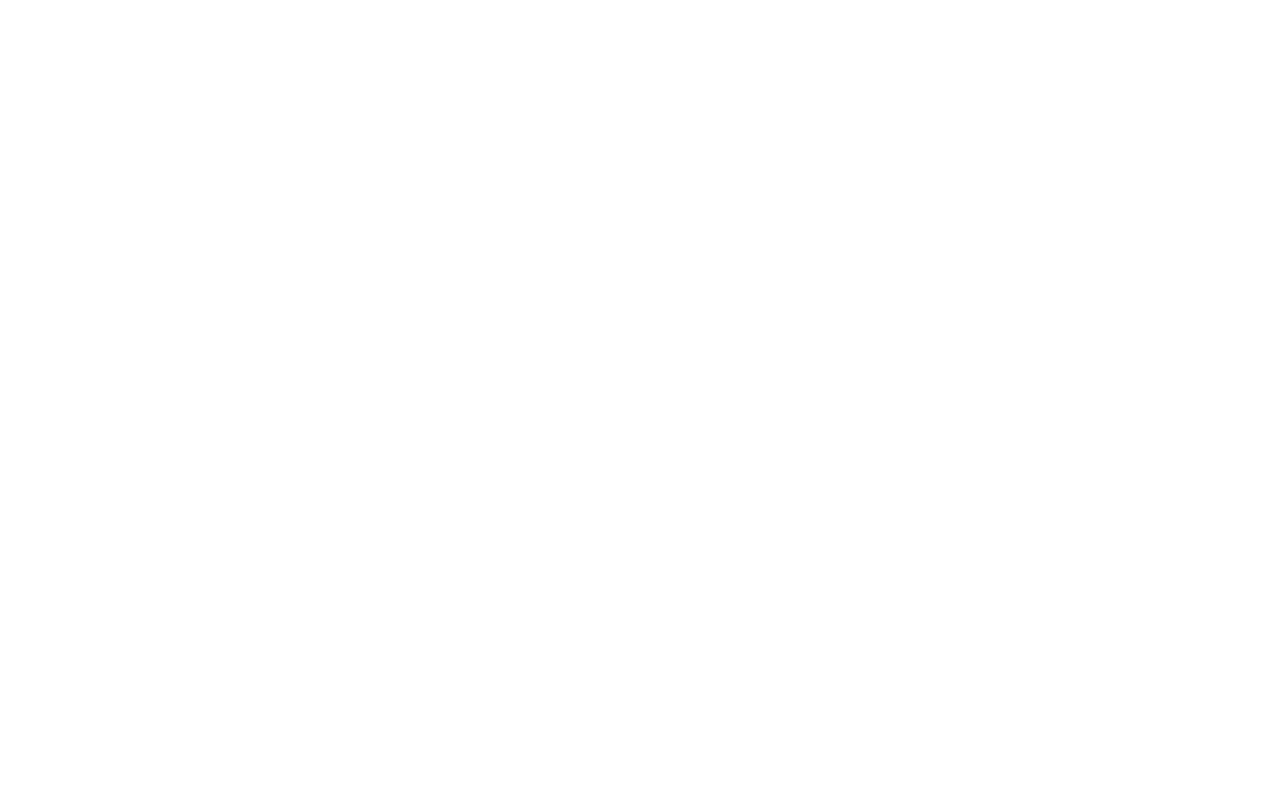
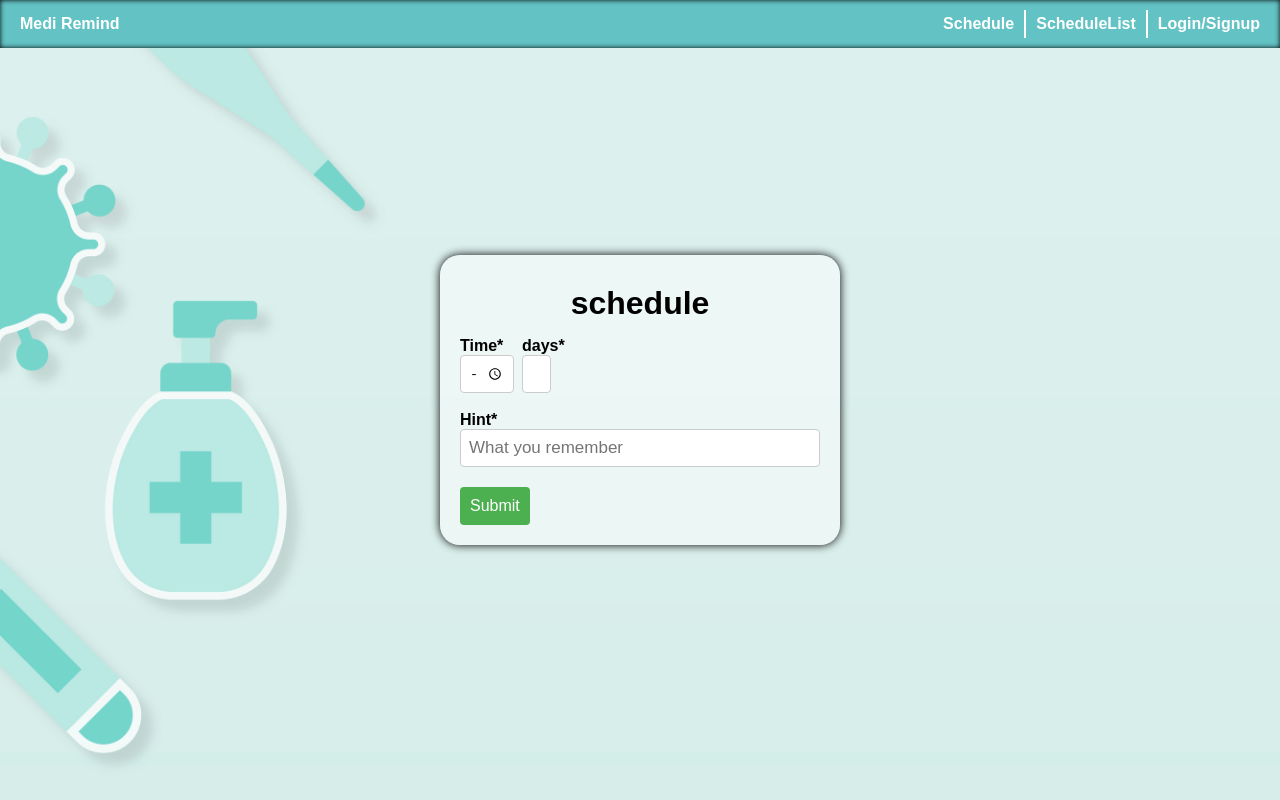
Before and after one commit to Namachivayam2001/Medication-Remainder, a React (Create React App) app in the folder front-end/: page /schedule/form in a window 1280 px wide. Before the commit this address had no page. Built offline with nearby package versions, Linux system fonts and the light colour scheme.

Commit message:
data storing and ritriving succes

```diff
--- a/front-end/package.json
+++ b/front-end/package.json
@@ -7,6 +7,7 @@
     "@testing-library/jest-dom": "^5.17.0",
     "@testing-library/react": "^13.4.0",
     "@testing-library/user-event": "^13.5.0",
+    "axios": "^1.6.5",
     "react": "^18.2.0",
     "react-dom": "^18.2.0",
     "react-icons": "^4.12.0",
--- a/front-end/public/index.html
+++ b/front-end/public/index.html
@@ -2,15 +2,6 @@
 <html lang="en">
 <head>
     <meta charset="utf-8" />
-    <link rel="icon" href="%PUBLIC_URL%/favicon.ico" />
-    <meta name="viewport" content="width=device-width, initial-scale=1" />
-    <meta name="theme-color" content="#000000" />
-    <meta
-    name="description"
-    content="Web site created using create-react-app"
-    />
-    <link rel="apple-touch-icon" href="%PUBLIC_URL%/logo192.png" />
-    <link rel="manifest" href="%PUBLIC_URL%/manifest.json" />
     <title>React App</title>
 </head>
 <body>
--- a/front-end/src/App.js
+++ b/front-end/src/App.js
@@ -2,13 +2,15 @@ import Home from './home-page/Home';
 import {Routes, Route } from 'react-router-dom';
 import './home.css';
 import ScheduleForm from './forms/ScheduleForm';
+import ScheduleList from './user-acount-page/ScheduleList';
 
 function App() {
     return (
         <Routes>
             <Route path="/" element={<Home />} />
-            <Route path="/form">
-                <Route path="schedule" element={<ScheduleForm />} />
+            <Route path="/schedule">
+                <Route path="form" element={<ScheduleForm />} />
+                <Route path="data" element={<ScheduleList />} />
             </Route>
         </Routes>
     );
--- a/front-end/src/forms/ScheduleForm.js
+++ b/front-end/src/forms/ScheduleForm.js
@@ -1,37 +1,55 @@
 import React, { useState } from 'react';
 import './scheduleForm.css';
-import { useNavigate } from 'react-router-dom';
+import axios from 'axios';
+import Header from '../home-page/Header';
 
 function ScheduleForm() {
-    const navigate = useNavigate();
-
-    const submit = () => {
-        navigate('/');
-    }
 
     const [days, setDays] = useState('');  // Add this line
     const [hint, setHint] = useState('');
     const [daysError, setDaysError] = useState('');
     const [hintError, setHintError] = useState('');
+    const [data, setData] = useState({
+        time: '',
+        days: '',
+        hint: ''
+    })
+
+    const submit = async(e) => {
+
+        try {
+            const response = await axios.post('http://localhost:3030/schedule/form', data);
+            console.log(response.data);
+        } catch (error) {
+            console.error('Error posting data:', error);
+        }
+
+    }
 
     const handleDaysChange = (event) => {
         const days = event.target.value;
         setDays(days);
         setDaysError(days < 1 || days > 100 ? 'Days must be 1 and 100' : '');
+        if(!daysError){
+            setData({...data, days: days});
+        }
     };
 
     const handleHintChange = (event) => {
         const hint = event.target.value;
         setHint(hint);
         setHintError(hint.length < 1 || hint.length > 100 ? 'Hint must be 1 and 100 characters' : '');
+        if(!hintError){
+            setData({...data, hint: hint});
+        }
     };
+
     return (
       <div className="container">
+        <Header />
         <form
             id="form"
-            action="/schedule-form-submit"
-            onSubmit={submit}
-            method="POST"
+            onSubmit={(e) => submit(e)}
         >
             <h1 className="form-items">schedule</h1>
             <div className="form-items">
@@ -42,6 +60,7 @@ function ScheduleForm() {
                         id="timeInput"
                         name="userTime"
                         required
+                        onChange={(e) => {setData({...data, time: e.target.value})}}
                     />
                 </div>
                 <div className="days">
--- a/front-end/src/forms/scheduleForm.css
+++ b/front-end/src/forms/scheduleForm.css
@@ -1,5 +1,15 @@
 .container {
+    background-image: url('../../public/images/v870-tang-37.jpg');
+	background-size: cover;
+	background-position: center;
+	background-repeat: no-repeat;
     width: 100%;
+    height: 100vh;
+    box-sizing: border-box;
+    display: flex;
+    align-items: center;
+    justify-content: center;
+    background-color: #f2f2f2;
 }
 
 input{
@@ -18,13 +28,12 @@ input{
 
 form{
     max-width: 400px;
-    margin: 50px auto;
     border-radius: 20px;
     padding: 20px;
     display: flex;
     flex-direction: column;
-    background-color: #fff;
-    box-shadow: 0 0 10px white;
+    background-color: rgba(255, 255, 255, 0.5);
+    box-shadow: 0 0 10px #000;
 }
 
 .days, .time{
--- a/front-end/src/home-page/Header.js
+++ b/front-end/src/home-page/Header.js
@@ -8,10 +8,14 @@ function Header() {
             </p>
             <ul id="nav-right-icons">
                     <li className="schedule-icon">
-                        <Link to="/form/schedule" >Schedule</Link>
+                        <Link to="/schedule/form" >Schedule</Link>
                     </li>
-                    <li className="contact-icon">Contact</li>
-                    <li className="login-icon">Login/Signup</li>
+                    <li className="contact-icon">
+                        <Link to="/schedule/data" >ScheduleList</Link>
+                    </li>
+                    <li className="login-icon">
+                        Login/Signup
+                    </li>
             </ul>
       </div>
     );
--- a/front-end/src/home-page/SubMain1.js
+++ b/front-end/src/home-page/SubMain1.js
@@ -13,7 +13,7 @@ function SubMain1() {
             <div id="sub-nest-1-1"  >
                 <h1>Never Miss a Dose Again</h1>
                 <p>Stay on track with your medications using Medi Remind, the medication reminder application.</p>
-                <Link to="/form/schedule">
+                <Link to="/schedule/form">
                     <button>Schedule</button>
                 </Link>
                 <div id="ratting">
--- /dev/null
+++ b/front-end/src/user-acount-page/ScheduleList.js
@@ -0,0 +1,64 @@
+import React, { useState, useEffect } from 'react';
+import axios from 'axios';
+import Header from '../home-page/Header';
+import './scheduleList.css'
+
+function ScheduleList() {
+    const [data, setData] = useState([]);
+    const [loading, setLoading] = useState(true);
+    const [error, setError] = useState(null);
+
+    useEffect(() => {
+        const fetchData = async () => {
+            try {
+                const response = await axios.get('http://localhost:3030/schedule/data');
+                setData(response.data);
+                console.log(data)
+            } catch (error) {
+                console.error('Error fetching data:', error);
+                setError('Error fetching data. Please try again later.');
+            } finally {
+              setLoading(false);
+            }
+        };
+
+        fetchData();
+    }, []);
+
+    if (loading) {
+        return <p>Loading...</p>;
+    }
+
+    if (error) {
+        return <p>{error}</p>;
+    }
+
+    return (
+        <>
+            <Header />
+            <div id="scheduleListContainer">
+                <h2>Your Schedule List</h2>
+                <ul className="custom-list">
+                    <li id="title">
+                        <span className="time">Time</span>
+                        <span className="days">Days</span>
+                        <span className="hint">Hint</span>
+                    </li>
+                    {data.map((item) => (
+                        <li
+                            key={item.id}
+                        >
+                            <>
+                                <span className="time">{item.time}</span>
+                                <span className="days">{item.days}</span>
+                                <span className="hint">{item.hint}</span>
+                            </>
+                        </li>
+                    ))}
+                </ul>
+            </div>
+        </>
+    );
+}
+
+export default ScheduleList;
--- /dev/null
+++ b/front-end/src/user-acount-page/scheduleList.css
@@ -0,0 +1,57 @@
+#scheduleListContainer{
+    background-image: url('../../public/images/v870-tang-37.jpg');
+	background-size: cover;
+	background-position: center;
+	background-repeat: no-repeat;
+    width: 100%;
+    height: 100%;
+    display: flex;
+    flex-direction: column;
+    align-items: center;
+    justify-content: center;
+    margin-top: 48px;
+}
+
+#scheduleListContainer ul{
+    width: 80%;
+    display: flex;
+    flex-direction: column;
+    flex-wrap: wrap;
+    align-items: center;
+}
+
+#scheduleListContainer ul li{
+    width: 95%;
+    list-style: none;
+    display: flex;
+    flex-direction: row;
+    padding: 10px;
+    margin: 10px;
+    border: 1px solid black;
+    border-radius: 10px;;
+    background-color: #fff;
+    flex-wrap: wrap;
+}
+
+#scheduleListContainer ul li span{
+    margin: 5px;
+    text-align: center;
+}
+
+.custom-list #title{
+    background-color: rgba(0, 0, 0, 0.5);
+    font-weight: bold;
+    color: white;
+}
+
+.time{
+    width: 15%;
+}
+
+.days{
+    width: 8%;
+}
+
+.hint{
+    width: 70%;
+}
```
Also changed, not shown: 1 other file (tests, documents, lock files or other folders).
